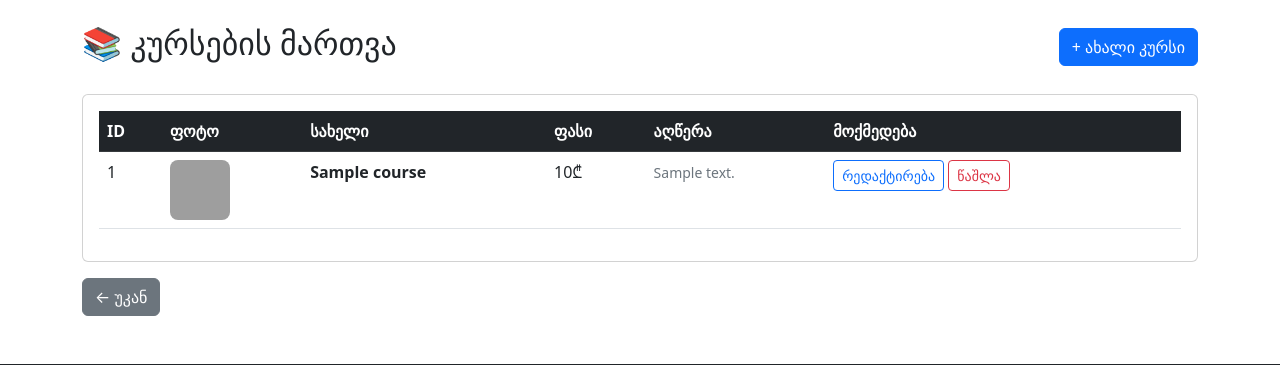
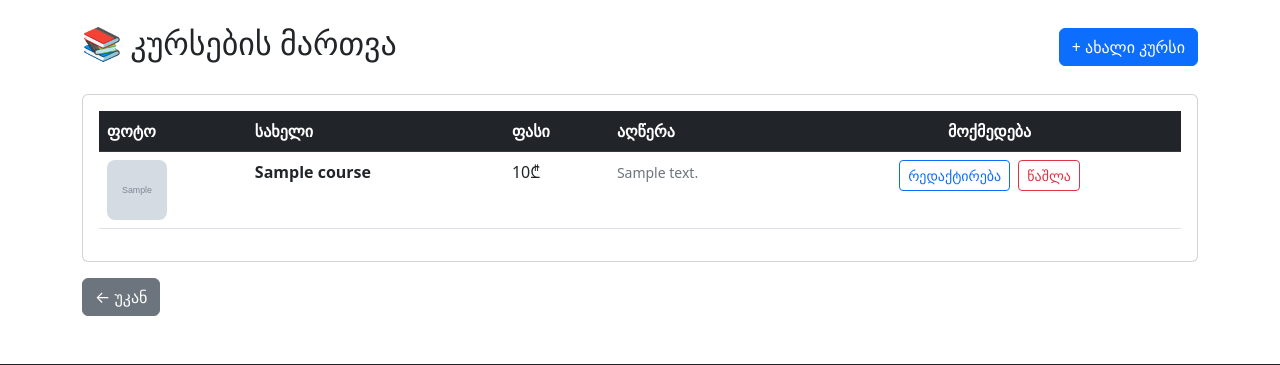
Before and after one commit to blitz-flex/Project-CS, a Flask app: template src/templates/admin_courses.html in a window 1280 px wide. Shown: the part 80-445 px from the top of the page. Run offline with Flask 3, Linux system fonts and the light colour scheme; the template is opened without the code that fills it: most values are stand-ins (such as "Sample title", 1, 10 or a date in 2020); grey boxes marked "Sample" are stand-in pictures; some libraries are stand-ins or nearby versions; grey boxes are pictures that could not be loaded.

Commit message:
Remove ID column and center actions in admin courses table

```diff
--- a/src/templates/admin_courses.html
+++ b/src/templates/admin_courses.html
@@ -15,22 +15,24 @@
                 <table class="table table-hover">
                     <thead class="table-dark">
                         <tr>
-                            <th>ID</th>
                             <th>ფოტო</th>
                             <th>სახელი</th>
                             <th>ფასი</th>
                             <th>აღწერა</th>
-                            <th>მოქმედება</th>
+                            <th class="text-center">მოქმედება</th>
                         </tr>
                     </thead>
                     <tbody>
                         {% if courses %}
                             {% for course in courses %}
                             <tr>
-                                <td>{{ course.id }}</td>
                                 <td>
                                     {% if course.image and course.image != '' %}
-                                        <img src="/{{ course.image }}" alt="{{ course.name }}" style="width: 60px; height: 60px; object-fit: cover; border-radius: 8px;" onerror="console.log('Image failed to load: /{{ course.image }}'); this.style.display='none'; this.nextElementSibling.style.display='flex';">
+                                        {% if course.image.startswith('http') %}
+                                            <img src="{{ course.image }}" alt="{{ course.name }}" style="width: 60px; height: 60px; object-fit: cover; border-radius: 8px;" onerror="this.style.display='none'; this.nextElementSibling.style.display='flex';">
+                                        {% else %}
+                                            <img src="{{ url_for('static', filename=course.image) }}" alt="{{ course.name }}" style="width: 60px; height: 60px; object-fit: cover; border-radius: 8px;" onerror="this.style.display='none'; this.nextElementSibling.style.display='flex';">
+                                        {% endif %}
                                         <div style="width: 60px; height: 60px; background: #f8f9fa; border-radius: 8px; display: none; align-items: center; justify-content: center; color: #6c757d;">
                                             📚
                                         </div>
@@ -43,8 +45,8 @@
                                 <td><strong>{{ course.name }}</strong></td>
                                 <td>{{ course.price }}₾</td>
                                 <td><small class="text-muted">{{ course.description[:50] if course.description else '' }}{% if course.description and course.description|length > 50 %}...{% endif %}</small></td>
-                                <td>
-                                    <a href="/admin/courses/edit/{{ course.id }}" class="btn btn-sm btn-outline-primary">რედაქტირება</a>
+                                <td class="text-center">
+                                    <a href="/admin/courses/edit/{{ course.id }}" class="btn btn-sm btn-outline-primary me-1">რედაქტირება</a>
                                     <a href="/admin/courses/delete/{{ course.id }}" class="btn btn-sm btn-outline-danger" onclick="return confirm('დარწმუნებული ხართ?')">წაშლა</a>
                                 </td>
                             </tr>
```
